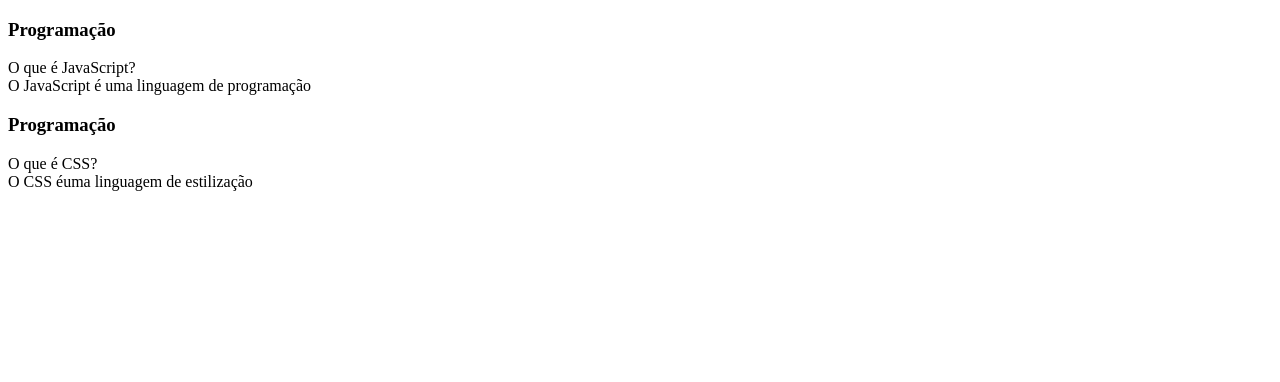
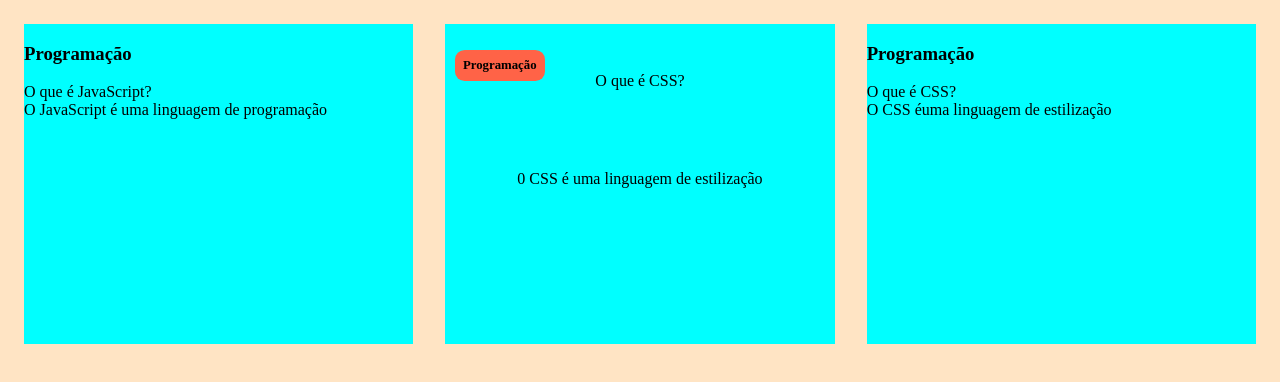
Before and after one commit to JoaoRichter16/Perguntas-, a plain HTML site: page index.html in a window 1280 px wide. Drawn offline with Linux system fonts and the light colour scheme; files that its build step writes are made by us from their sources.

Commit message:
Add files via upload

```diff
--- a/index.html
+++ b/index.html
@@ -3,6 +3,7 @@
 <head>
     <meta charset="UTF-8">
     <meta name="viewport" content="width=device-width, initial-scale=1.0">
+    <link rel="stylesheet" href="assets/style.css">
     <title>flashcard</title>
 </head>
 <body>
@@ -19,6 +20,18 @@
                     </div>
                 </div>
             </article>
+
+<article class="cartao">
+    <div class="cartao__conteudo">
+        <h3>Programação</h3>
+        <div class="cartao_conteudo_pergunta">
+            <p>O que é CSS?</p>
+        </div>
+        <div class="cartao_conteudo_resposta">
+        <p>0 CSS é uma linguagem de estilização</p>
+    </div>
+</div>
+</article>
             <article class="cartao">
                 <div class="cartao_conteudo">
                     <h3>Programação</h3>
@@ -30,11 +43,6 @@
                     </div>
                 </div>
             </article>
-        </section>
-
-    </main>
-    <footer>
-
     </footer>
 </body>
 </html>
--- a/style.css
+++ b/style.css
@@ -0,0 +1,50 @@
+body {
+    background-color: bisque;
+    font-family: Bai Jamjuree;
+}
+footer {
+    background-color: black;
+    color: white;
+    position: fixed;
+    bottom: 0;
+    width: 100%;
+    height: 2rem;
+}
+
+footer p {
+    text-align: center;
+    font-size: 0.6rem;
+    margin-top: 0.5rem;
+}
+
+#container {
+    display: flex;
+}
+
+.cartao {
+    margin: 1rem 1rem;
+    background-color: aqua;
+    height: 20rem;
+    flex-grow: 1;
+    flex-basis: calc(33% - 6rem);
+}
+
+.cartao__conteudo {
+    text-align: center;
+    height: 100%;
+}
+
+.cartao__conteudo h3 {
+    background-color: tomato;
+    text-align: left;
+    padding: 0.5rem;
+    position: absolute;
+    margin: 0.6rem;
+    border-radius: 0.6rem;
+    font-size: 1vw;
+}
+
+.cartao__conteudo p {
+    margin-top: 1rem;
+    padding: 2rem;
+}
```
